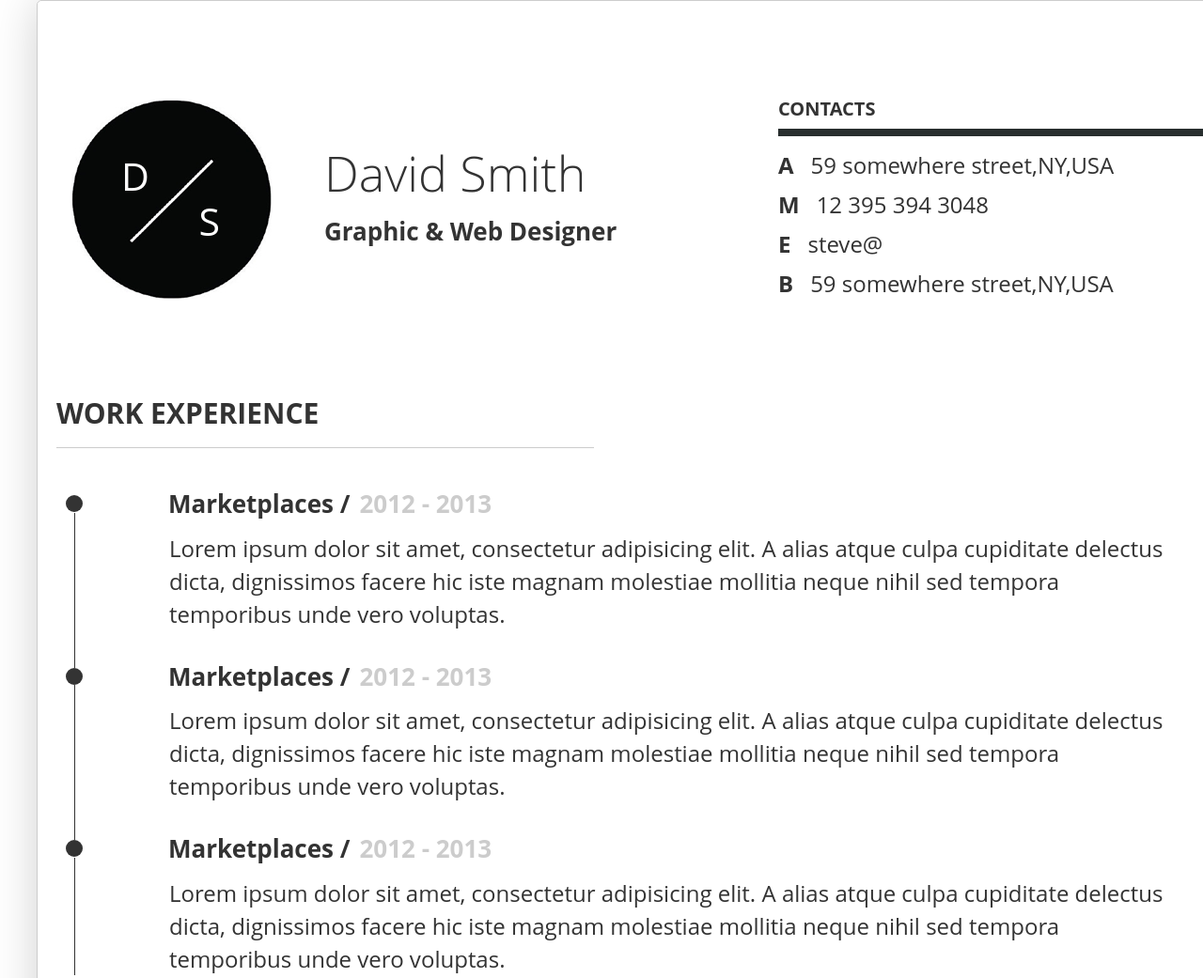
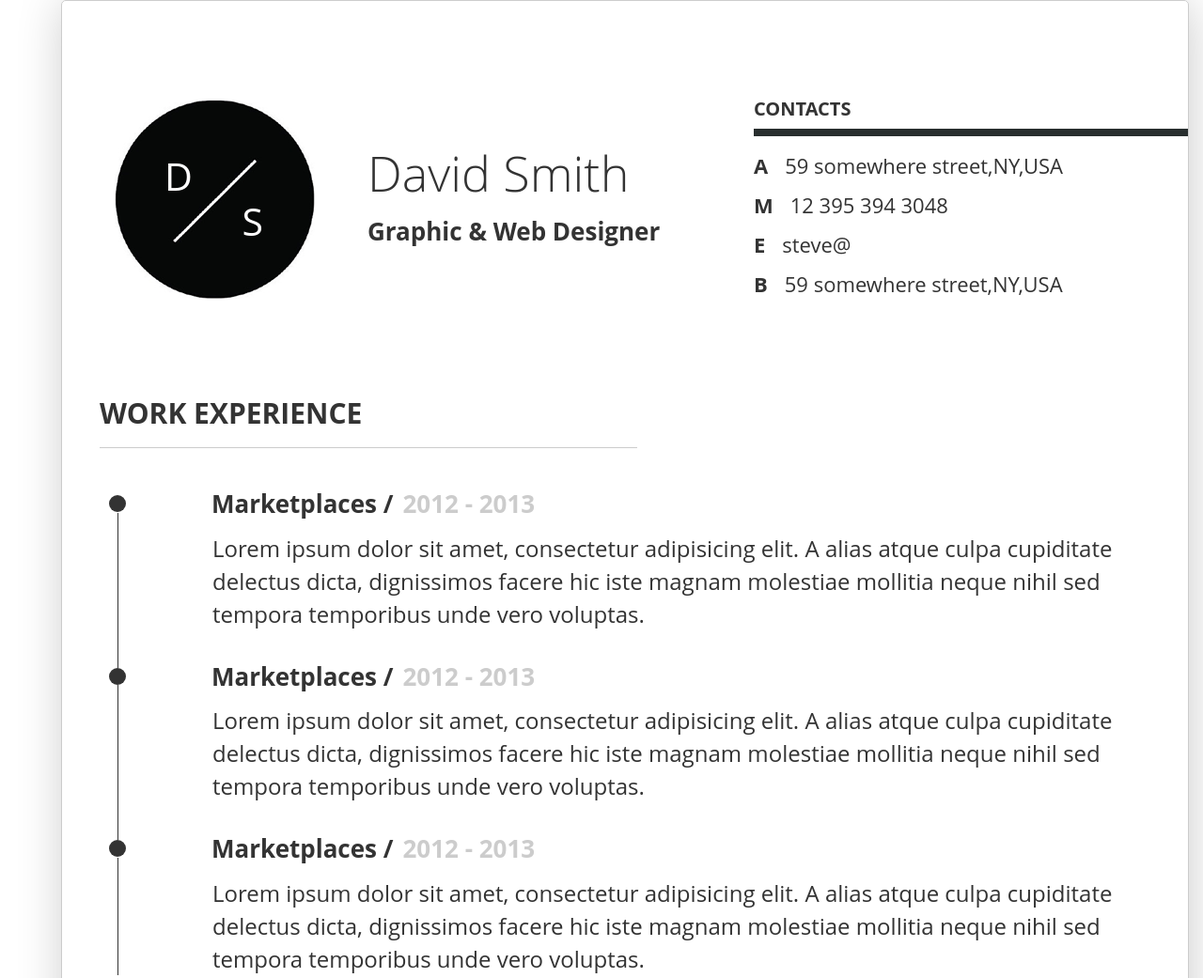
Before and after one commit to Klar-t/task, a plain HTML site: page task14/实现2.html in a window 1280 px wide. Shown: the top 1041 px of the page at 94% size. Drawn offline with Linux system fonts and the light colour scheme.

Commit message:
style change

```diff
--- a/task14/css/task14-resumn.css
+++ b/task14/css/task14-resumn.css
@@ -33,7 +33,8 @@ basic style
     border: 1px solid #ccc;
     box-shadow: 2px 2px 50px rgba(0,0,0,.2);
     border-radius: 5px;
-    padding: 0 30px 0 20px;
+    padding: 0 40px 0 40px;
+    box-sizing: border-box;
 }
 header {
     padding: 104px 0;
@@ -61,7 +62,7 @@ header {
 .apply-contacts {
     position: absolute;
     top: 104px;
-    right: -30px;
+    right: -40px;
     width: 462px;
 }
 .apply-contacts dt {
@@ -72,7 +73,7 @@ header {
 }
 .apply-contacts dd {
     line-height: 42px;
-    font-size: 24px;
+    font-size: 22px;
 }
 .apply-contacts dd b{
     margin-right: 18px;
```
Also changed, not shown: index.html (+6 -1 lines).
